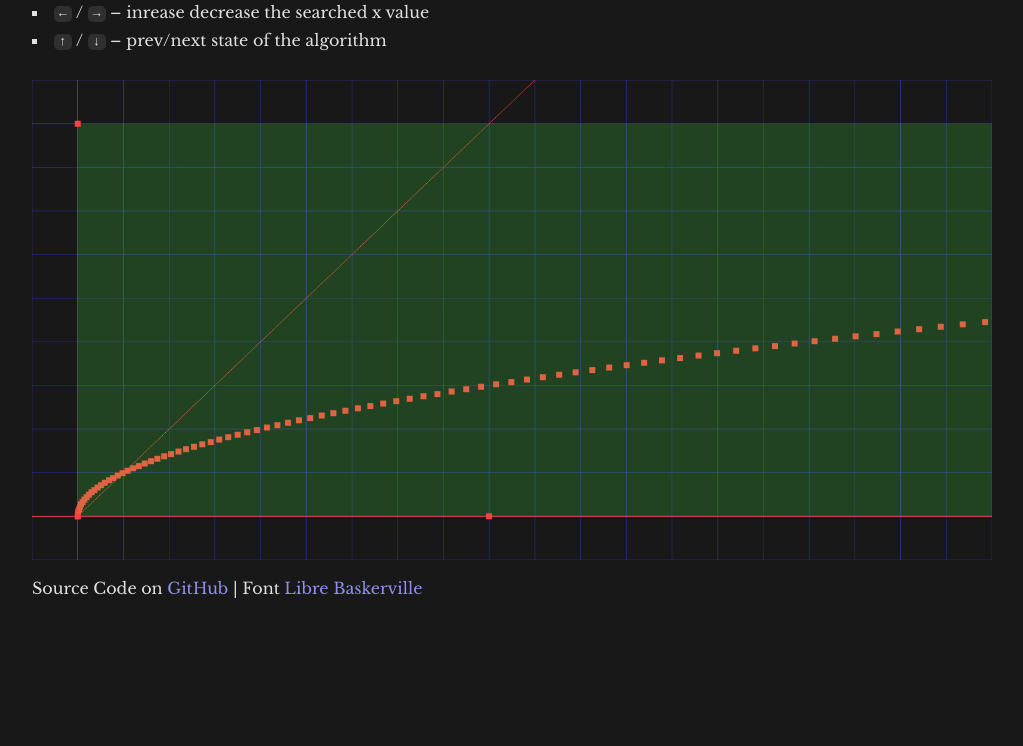
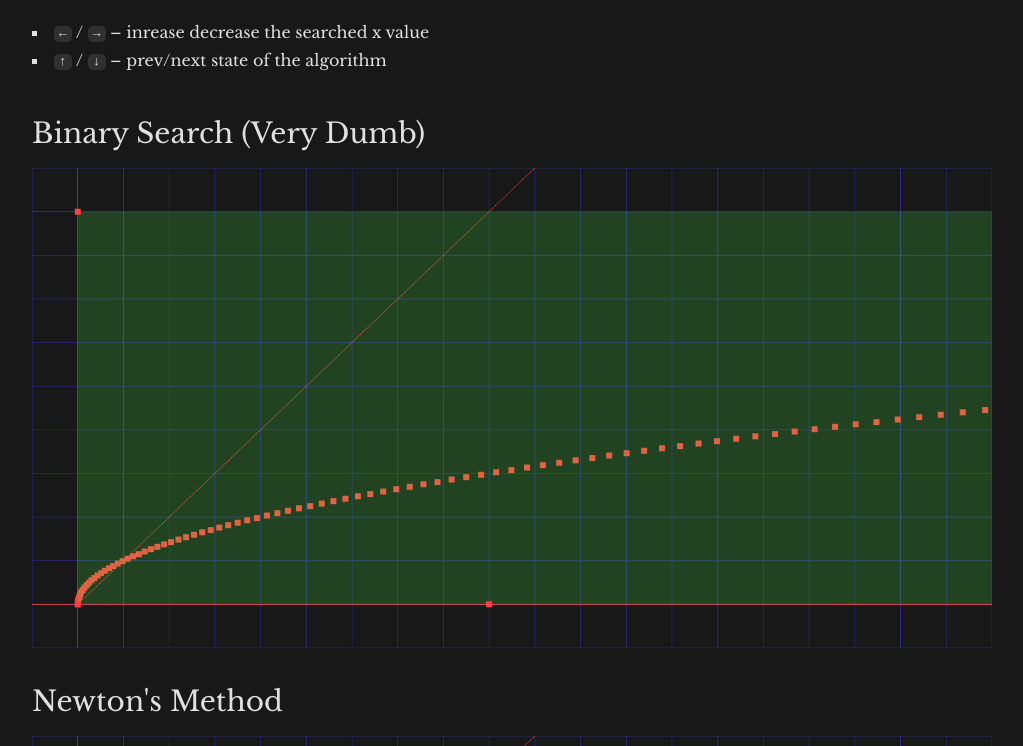
Before and after one commit to tsoding/dumb-sqrt, a plain HTML site: page index.html in a window 1280 px wide. Shown: the part 116-862 px from the top of the page, without its empty margins (128-1151 px from the left). Before the commit the page ends 800 px from the top, so only its background shows below. Drawn offline with Linux system fonts and the light colour scheme.

Commit message:
Implement Newton Method

```diff
--- a/css/index.css
+++ b/css/index.css
@@ -18,6 +18,7 @@ h2 {
     font-size: 28px;
     text-align: left;
     padding-bottom: 20px;
+    padding-top: 20px;
 }
 kbd {
     display: inline-block;
@@ -36,7 +37,7 @@ ul {
 ul li {
     padding-bottom: 10px;
 }
-#app {
+.plot {
     width: 100%;
     padding-bottom: 20px;
 }
--- a/index.html
+++ b/index.html
@@ -1,6 +1,6 @@
 <html>
   <head>
-    <title>Dumb Sqrt</title>
+    <title>Sqrt</title>
     <style>
       @font-face {
           font-family: 'LibreBaskerville';
@@ -11,13 +11,16 @@
     <link rel="stylesheet" href="css/index.css">
   </head>
   <body>
-    <h1>Dumb Sqrt() Algorithm Visualization</h1>
+    <h1>Sqrt() Algorithms Visualization</h1>
     <h2>Controls</h2>
     <ul>
       <li><kbd>&larr;</kbd> / <kbd>&rarr;</kbd> &ndash; inrease decrease the searched x value</li>
       <li><kbd>&uarr;</kbd> / <kbd>&darr;</kbd> &ndash; prev/next state of the algorithm</li>
     </ul>
-    <canvas id="app" width="1600" height="800"></canvas>
+    <h2>Binary Search (Very Dumb)</h2>
+    <canvas id="app-binary-search" class="plot" width="1600" height="800"></canvas>
+    <h2>Newton's Method</h2>
+    <canvas id="app-newton-method" class="plot" width="1600" height="800"></canvas>
     <p>Source Code on <a href="https://github.com/tsoding/dumb-sqrt">GitHub</a> | Font <a href="https://github.com/impallari/Libre-Baskerville">Libre Baskerville</a></p>
     <script src="index.js"></script>
   </body>
--- a/index.js
+++ b/index.js
@@ -1,6 +1,5 @@
-let app = document.getElementById("app");
-let ctx = app.getContext("2d");
-
+let EPSILON = 1e-6;
+let MAX_ITERATIONS = 1000;
 let MARKER_COLOR = "#FF4040"
 let AXIS_COLOR = MARKER_COLOR;
 let GRID_COLOR = "#4040FF90"
@@ -13,93 +12,123 @@ let MAX_Y =  10.0;
 let STEP_Y_COUNT = 200
 let STEP_Y = (MAX_Y - MIN_Y)/STEP_Y_COUNT;
 
-function mapToScreen(x0, y0) {
-    // x ∈ [MIN_X .. MAX_X] => x ∈ [0.0 .. 1.0] => x ∈ [0.0 .. app.width]
-    const x = (x0 - MIN_X) / (MAX_X - MIN_X) * app.width;
-    const y = app.height - (y0 - MIN_Y) / (MAX_Y - MIN_Y) * app.height;
+function mapToScreen(ctx, x0, y0) {
+    // x ∈ [MIN_X .. MAX_X] => x ∈ [0.0 .. 1.0] => x ∈ [0.0 .. ctx.canvas.width]
+    const x = (x0 - MIN_X) / (MAX_X - MIN_X) * ctx.canvas.width;
+    const y = ctx.canvas.height - (y0 - MIN_Y) / (MAX_Y - MIN_Y) * ctx.canvas.height;
     return [x, y];
 }
 
-function renderGrid() {
+function renderGrid(ctx) {
     ctx.strokeStyle = GRID_COLOR;
 
     for (let x = MIN_X; x <= MAX_X; x += GRID_STEP) {
         ctx.beginPath();
-        ctx.moveTo(...mapToScreen(x, MIN_Y));
-        ctx.lineTo(...mapToScreen(x, MAX_Y));
+        ctx.moveTo(...mapToScreen(ctx, x, MIN_Y));
+        ctx.lineTo(...mapToScreen(ctx, x, MAX_Y));
         ctx.stroke();
     }
 
     for (let y = MIN_Y; y <= MAX_Y; y += GRID_STEP) {
         ctx.beginPath();
-        ctx.moveTo(...mapToScreen(MIN_X, y));
-        ctx.lineTo(...mapToScreen(MAX_X, y));
+        ctx.moveTo(...mapToScreen(ctx, MIN_X, y));
+        ctx.lineTo(...mapToScreen(ctx, MAX_X, y));
         ctx.stroke();
     }
 }
 
-function renderAxis() {
+function renderAxis(ctx) {
     ctx.strokeStyle = AXIS_COLOR;
 
     ctx.beginPath();
-    ctx.moveTo(...mapToScreen(MIN_X, 0.0));
-    ctx.lineTo(...mapToScreen(MAX_X, 0.0));
+    ctx.moveTo(...mapToScreen(ctx, MIN_X, 0.0));
+    ctx.lineTo(...mapToScreen(ctx, MAX_X, 0.0));
     ctx.stroke();
 
     ctx.beginPath();
-    ctx.moveTo(...mapToScreen(0.0, MIN_Y));
-    ctx.lineTo(...mapToScreen(0.0, MAX_Y));
+    ctx.moveTo(...mapToScreen(ctx, 0.0, MIN_Y));
+    ctx.lineTo(...mapToScreen(ctx, 0.0, MAX_Y));
     ctx.stroke();
 }
 
-function renderMarker(x0, y0) {
-    const [x, y] = mapToScreen(x0, y0);
+function renderPlot(ctx) {
+    for (let y = 0.0; y <= MAX_Y; y += STEP_Y) {
+        const x = y*y;
+        renderMarker(ctx, x, y);
+    }
+}
+
+function renderDiagonal(ctx) {
+    ctx.strokeStyle = MARKER_COLOR;
+    ctx.beginPath();
+    ctx.moveTo(...mapToScreen(ctx, 0, 0));
+    {
+        const a = Math.min(MAX_X, MAX_Y);
+        ctx.lineTo(...mapToScreen(ctx, a, a));
+    }
+    ctx.stroke();
+}
+
+function renderMarker(ctx, x0, y0) {
+    const [x, y] = mapToScreen(ctx, x0, y0);
     ctx.fillStyle = MARKER_COLOR;
     ctx.fillRect(x - MARKER_SIZE, y - MARKER_SIZE, 2*MARKER_SIZE, 2*MARKER_SIZE);
 }
 
-const trace = [];
-let trace_index = 0;
+function renderBinarySearch(ctx, state) {
+    ctx.clearRect(0, 0, ctx.canvas.width, ctx.canvas.height);
 
-function render() {
-    ctx.clearRect(0, 0, app.width, app.height);
+    renderGrid(ctx);
+    renderAxis(ctx);
+    renderPlot(ctx);
+    renderDiagonal(ctx);
 
-    renderGrid();
-    renderAxis();
-    for (let y = 0.0; y <= MAX_Y; y += STEP_Y) {
-        const x = y*y;
-        renderMarker(x, y);
+    ctx.fillStyle = "#50FF5030";
+    let [y0, y1] = state.trace[state.traceIndex];
+    {
+        let [rx0, ry0] = mapToScreen(ctx, 0, y1);
+        let [rx1, ry1] = mapToScreen(ctx, MAX_X, y0);
+        ctx.fillRect(rx0, ry0, rx1 - rx0, ry1 - ry0);
     }
+    renderMarker(ctx, 0, y0);
+    renderMarker(ctx, 0, y1);
+    renderMarker(ctx, state.xArg, 0);
+}
 
+function renderNewtonMethod(ctx, state) {
+    ctx.clearRect(0, 0, ctx.canvas.width, ctx.canvas.height);
+
+    renderGrid(ctx);
+    renderAxis(ctx);
+    renderPlot(ctx);
+    renderDiagonal(ctx);
+
+    let y = state.trace[state.traceIndex];
     ctx.strokeStyle = MARKER_COLOR;
     ctx.beginPath();
-    ctx.moveTo(...mapToScreen(0, 0));
-    {
-        const a = Math.min(MAX_X, MAX_Y);
-        ctx.lineTo(...mapToScreen(a, a));
-    }
+    ctx.moveTo(...mapToScreen(ctx, MIN_X, y));
+    ctx.lineTo(...mapToScreen(ctx, MAX_X, y));
     ctx.stroke();
-
-    ctx.fillStyle = "#50FF5030";
-    let [y0, y1] = trace[trace_index];
-    {
-        let [rx0, ry0] = mapToScreen(0, y1);
-        let [rx1, ry1] = mapToScreen(MAX_X, y0);
-        ctx.fillRect(rx0, ry0, rx1 - rx0, ry1 - ry0);
-    }
-    renderMarker(0, y0);
-    renderMarker(0, y1);
-    renderMarker(xArg, 0);
 }
 
-function myDumbSqrt(x, trace)
+function newtonMethodSqrt(a, trace)
+{
+    let x = a;
+    for (let i = 0; i < MAX_ITERATIONS && Math.abs(x*x - a) > EPSILON; ++i) {
+        if (trace) trace(x);
+        x = x - (x*x - a)/(2*x);
+    }
+    if (trace) trace(x);
+    return x;
+}
+
+function binarySearchSqrt(x, trace)
 {
     let y0 = 0;
     let y1 = Math.max(1.0, x);
-    const EPSILON = 1e-6;
 
-    for (let i = 0; i < 1000 && (y1 - y0) > EPSILON; ++i) {
-        if (trace) trace(y0, y1);
+    for (let i = 0; i < MAX_ITERATIONS && Math.abs(y1 - y0) > EPSILON; ++i) {
+        if (trace) trace([y0, y1]);
         const ym = (y1 - y0)/2 + y0;
         if (ym*ym > x) y1 = ym;
         else if (ym*ym < x) y0 = ym;
@@ -108,46 +137,72 @@ function myDumbSqrt(x, trace)
             y1 = ym;
         }
     }
-    if (trace) trace(y0, y1);
+    if (trace) trace([y0, y1]);
     return y0;
 }
-let xArg = 9;
-myDumbSqrt(xArg, (y0, y1) => trace.push([y0, y1]));
 
-console.log(trace);
+let binaryCtx = document.getElementById("app-binary-search").getContext("2d");
+let binaryState = {
+    trace: [],
+    traceIndex: 0,
+    xArg: 9,
+};
+binarySearchSqrt(binaryState.xArg, (s) => binaryState.trace.push(s));
+renderBinarySearch(binaryCtx, binaryState);
 
-render();
+let newtonCtx = document.getElementById("app-newton-method").getContext("2d");
+let newtonState = {
+    trace: [],
+    traceIndex: 0,
+    xArg: 9,
+};
+newtonMethodSqrt(newtonState.xArg, (s) => newtonState.trace.push(s))
+renderNewtonMethod(newtonCtx, newtonState);
+
+console.log(newtonMethodSqrt(newtonState.xArg));
+console.log(newtonState.trace);
+console.log(binaryState.trace);
 
 document.addEventListener("keydown", (e) => {
+    const ctx = binaryCtx;
+    const render = renderBinarySearch;
+    const state = binaryState;
+    const sqrt = binarySearchSqrt;
+
+    // const ctx = newtonCtx;
+    // const render = renderNewtonMethod;
+    // const state = newtonState;
+    // const sqrt = newtonMethodSqrt;
+
     switch (e.key) {
     case "ArrowUp": {
-        if (trace_index > 0) {
-            trace_index -= 1;
-            render();
+        if (state.traceIndex > 0) {
+            state.traceIndex -= 1;
+            render(ctx, state);
         }
     } break;
     case "ArrowDown": {
-        if (trace_index < trace.length - 1) {
-            trace_index += 1;
-            render();
+        if (state.traceIndex < state.trace.length - 1) {
+            state.traceIndex += 1;
+            render(ctx, state);
         }
     } break;
     case "ArrowRight": {
-        if (xArg < MAX_Y * MAX_Y) {
-            xArg += 1;
-            trace.length = 0;
-            myDumbSqrt(xArg, (y0, y1) => trace.push([y0, y1]));
-            trace_index = 0;
-            render();
+        if (state.xArg < MAX_Y * MAX_Y) {
+            state.xArg += 1;
+            state.trace.length = 0;
+            sqrt(state.xArg, (s) => state.trace.push(s));
+            state.traceIndex = 0;
+            render(ctx, state);
         }
     } break;
     case "ArrowLeft": {
-        if (xArg > 0) {
-            xArg -= 1;
-            trace.length = 0;
-            myDumbSqrt(xArg, (y0, y1) => trace.push([y0, y1]));
-            trace_index = 0;
-            render();
+        if (state.xArg > 0) {
+            state.xArg -= 1;
+            state.trace.length = 0;
+            sqrt(state.xArg, (s) => state.trace.push(s));
+            state.traceIndex = 0;
+            render(ctx, state);
         }
     } break;
     }
```
